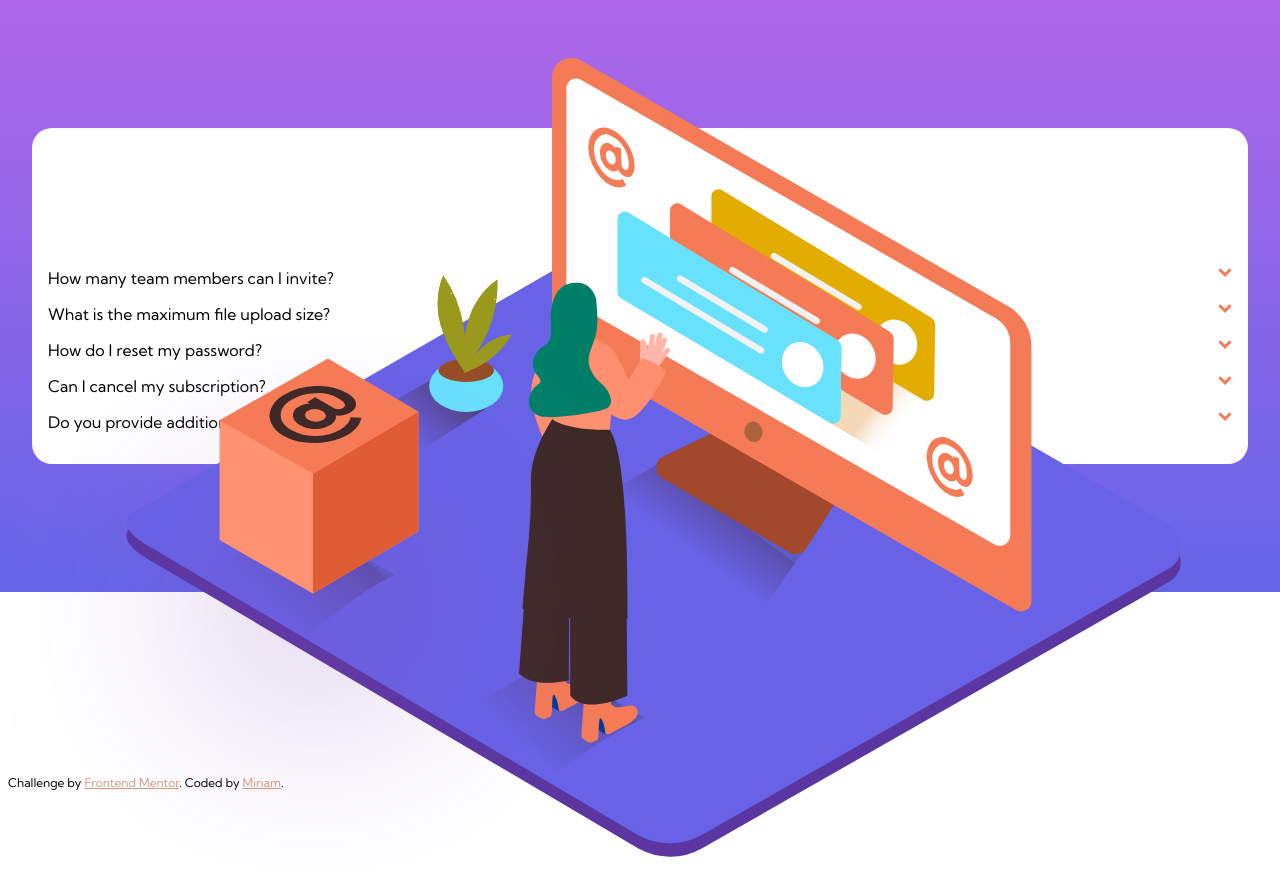
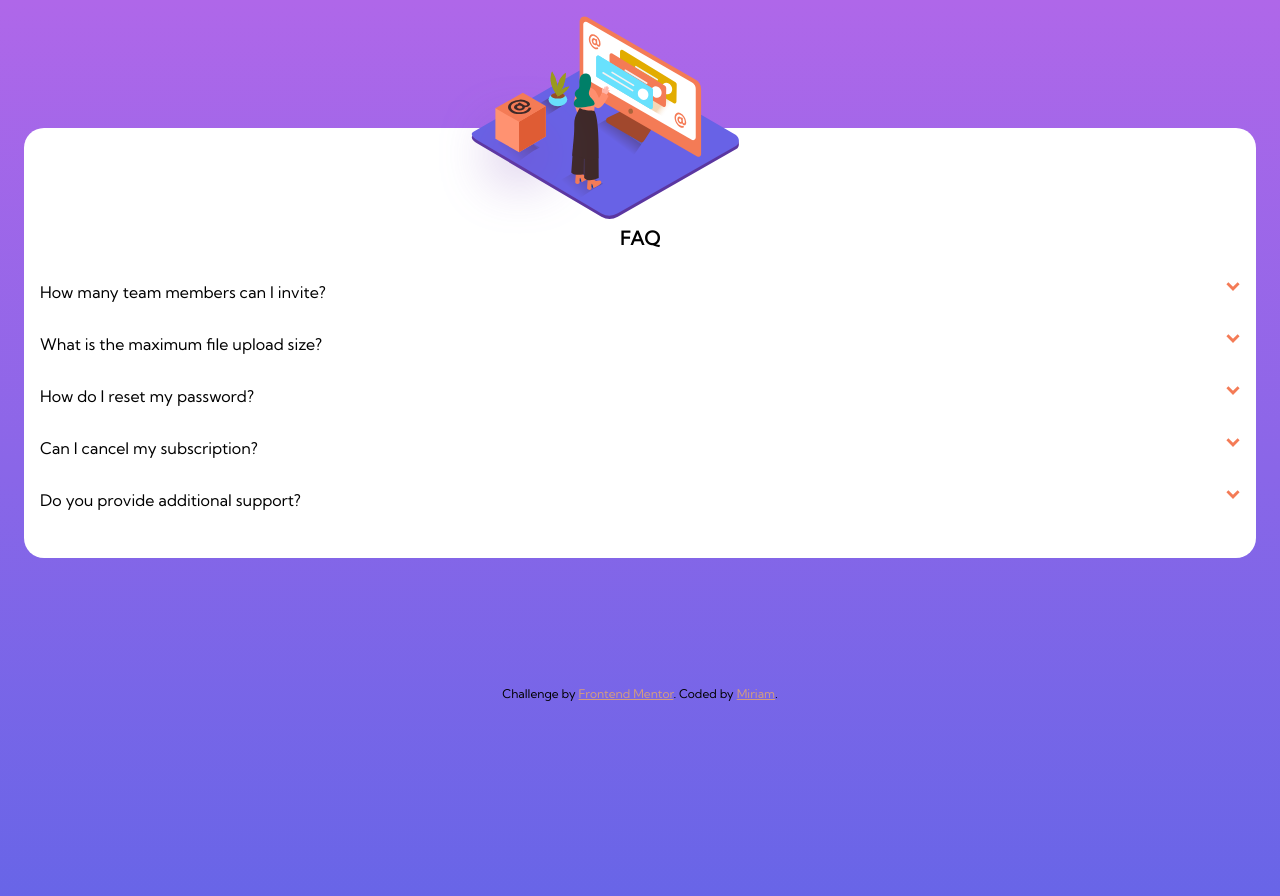
Before and after one commit to myrmnn/frontend-mentor-faq-accordion, a plain HTML site: page index.html in a window 1280 px wide. Drawn offline with Linux system fonts and the light colour scheme.

Commit message:
changed positioning

```diff
--- a/index.html
+++ b/index.html
@@ -17,8 +17,6 @@
       .attribution {
         font-size: 12px;
         text-align: center;
-        position: absolute;
-        bottom: 10px;
       }
       .attribution a {
         color: rgb(211, 157, 126);
--- a/styles.scss
+++ b/styles.scss
@@ -8,6 +8,7 @@ body {
   background-repeat: no-repeat;
   background-size: cover;
   font-family: "Kumbh Sans", sans-serif;
+  height: 100vh;
 }
 
 .bold {
@@ -16,19 +17,14 @@ body {
 
 .feature__img {
   position: absolute;
-  top: 7%;
+  top: 2%;
   left: 46%;
-  z-index: 2;
-  width: calc(100% - 6em);
+  width: 300px;
   transform: translateX(-50%);
 }
 
-.pair {
-  position: relative;
-}
-
 .faq {
-  width: calc(100% - 5em);
+  width: calc(100% - 4em);
   background-color: white;
   padding: 1em;
   border-radius: 20px;
@@ -38,19 +34,12 @@ body {
   &__title {
     text-align: center;
   }
-
-  //   &__container {
-  //     min-height: 100vh;
-  //     display: flex;
-  //     justify-content: center;
-  //     align-items: center;
-  //   }
 }
 
 .question {
   display: flex;
   justify-content: space-between;
-  margin: 1em 0;
+  margin: 2em 0;
   transition: color 0.5s ease;
   cursor: pointer;
 
```
Also changed, not shown: styles.css, 1 other file.
